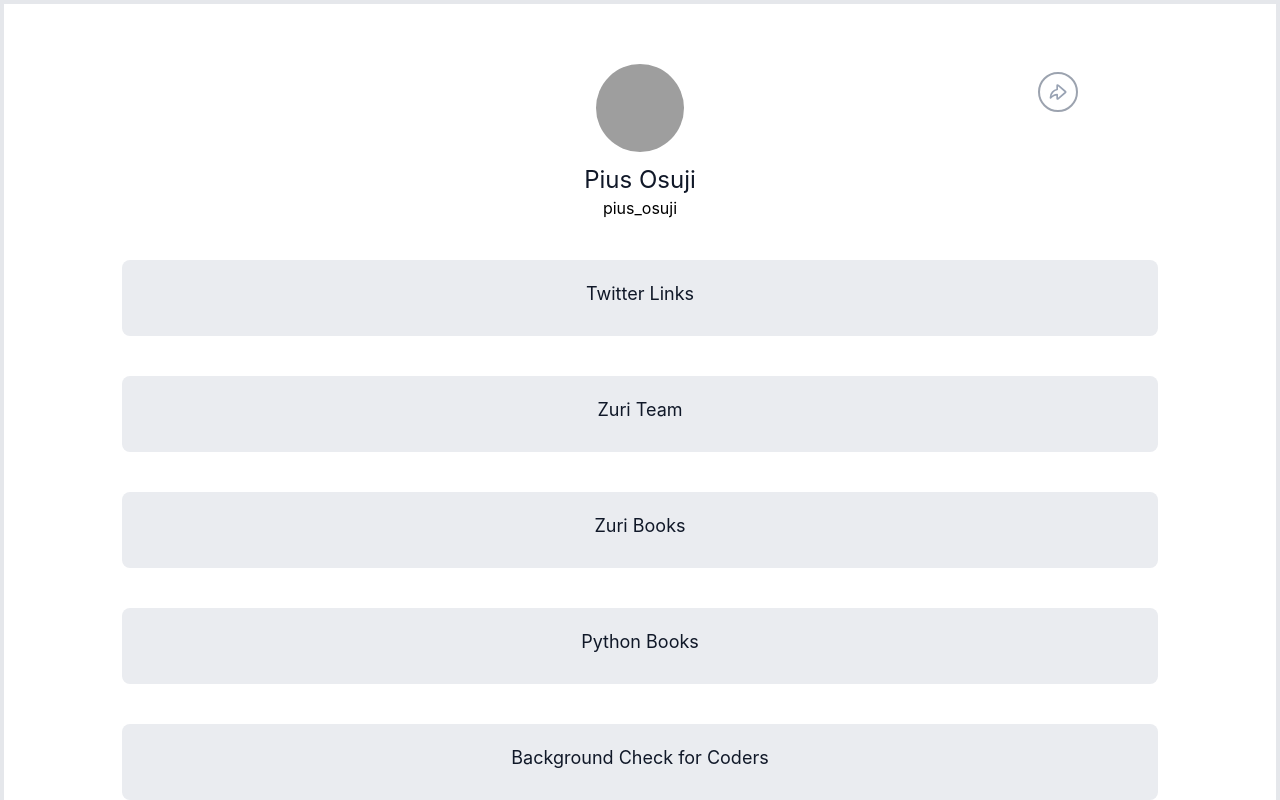
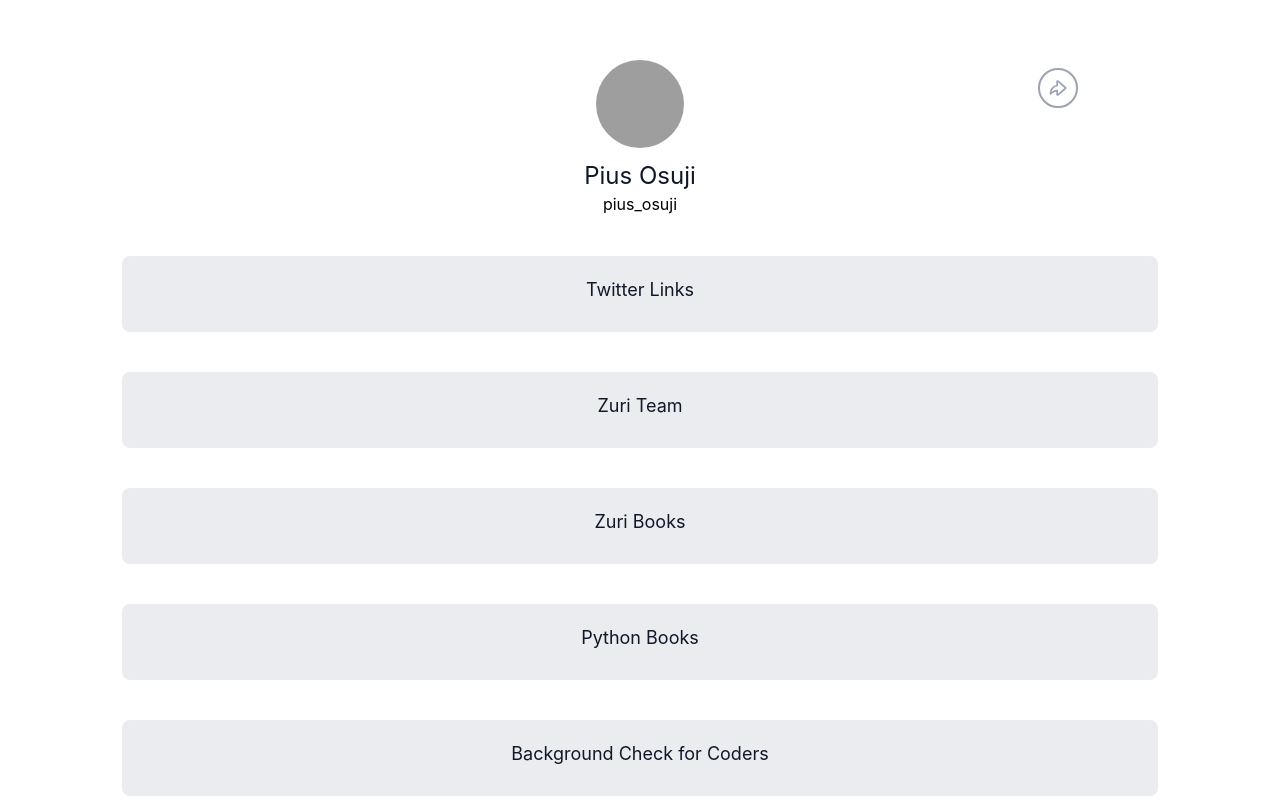
Before and after one commit to OsujiPius/Hng_task1, a React (Create React App) app: page / in a window 1280 px wide. Shown: the top 800 px of the page. Built offline with nearby package versions, Linux system fonts and the light colour scheme; grey boxes are pictures that could not be loaded.

Commit message:
Remove border

```diff
--- a/src/App.js
+++ b/src/App.js
@@ -6,7 +6,7 @@
 
 function App() {
   return (
-    <div className="border-4 h-auto py-10 flex flex-col justify-center items-center">
+    <div className="h-auto py-10 flex flex-col justify-center items-center">
       <div className="w-full max-w-6xl h-auto">
         <Profile />
         <Links />
```
